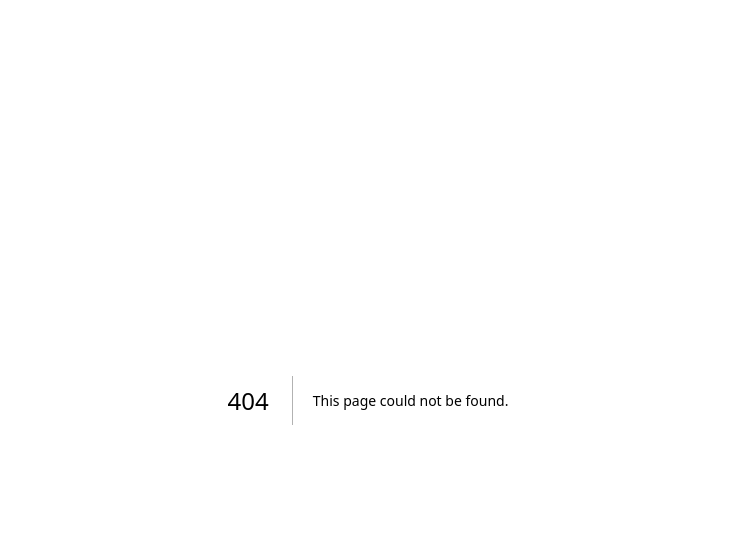
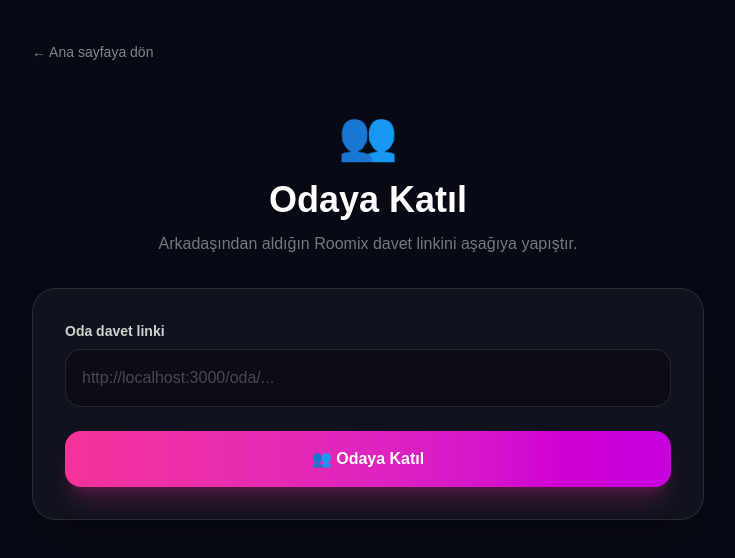
Before and after one commit to yardimcimurat5555-byte/Roomix, a Next.js app: page /oda-katil in a window 1280 px wide. Before the commit this address had no page. Shown: the top 558 px of the page, without its empty margins (272-1007 px from the left). Built offline with nearby package versions, Linux system fonts and the light colour scheme.

Commit message:
Odaya katıl sistemi eklendi

```diff
--- /dev/null
+++ b/app/oda-katil/page.tsx
@@ -0,0 +1,89 @@
+"use client";
+
+import { useState } from "react";
+
+export default function OdaKatilPage() {
+  const [link, setLink] = useState("");
+  const [hata, setHata] = useState("");
+
+  function odayaGit(e: React.FormEvent) {
+    e.preventDefault();
+    setHata("");
+
+    const temizLink = link.trim();
+
+    if (!temizLink) {
+      setHata("Lütfen oda davet linkini gir.");
+      return;
+    }
+
+    try {
+      const url = new URL(temizLink);
+
+      if (!url.pathname.startsWith("/oda/")) {
+        setHata("Geçerli bir Roomix oda linki gir.");
+        return;
+      }
+
+      window.location.href = url.pathname;
+    } catch {
+      setHata("Geçerli bir oda linki gir.");
+    }
+  }
+
+  return (
+    <main className="min-h-screen bg-[#070914] px-5 py-10 text-white">
+      <div className="mx-auto max-w-2xl">
+        <a
+          href="/"
+          className="inline-flex items-center gap-2 text-sm text-white/50 transition hover:text-white"
+        >
+          ← Ana sayfaya dön
+        </a>
+
+        <div className="mt-12 text-center">
+          <div className="text-5xl">👥</div>
+
+          <h1 className="mt-5 text-3xl font-black sm:text-4xl">
+            Odaya Katıl
+          </h1>
+
+          <p className="mt-3 text-white/45">
+            Arkadaşından aldığın Roomix davet linkini aşağıya yapıştır.
+          </p>
+        </div>
+
+        <form
+          onSubmit={odayaGit}
+          className="mt-8 rounded-3xl border border-white/10 bg-white/[0.04] p-6 shadow-2xl sm:p-8"
+        >
+          <label className="mb-2 block text-sm font-semibold text-white/80">
+            Oda davet linki
+          </label>
+
+          <input
+            type="url"
+            value={link}
+            onChange={(e) => setLink(e.target.value)}
+            placeholder="http://localhost:3000/oda/..."
+            required
+            className="w-full rounded-2xl border border-white/10 bg-black/30 px-4 py-4 text-white outline-none transition placeholder:text-white/25 focus:border-pink-500"
+          />
+
+          {hata && (
+            <div className="mt-4 rounded-2xl border border-red-500/20 bg-red-500/10 px-4 py-3 text-sm text-red-200">
+              {hata}
+            </div>
+          )}
+
+          <button
+            type="submit"
+            className="mt-6 w-full rounded-2xl bg-gradient-to-r from-pink-500 to-fuchsia-600 px-6 py-4 font-bold shadow-xl shadow-pink-500/20 transition hover:opacity-90"
+          >
+            👥 Odaya Katıl
+          </button>
+        </form>
+      </div>
+    </main>
+  );
+}
--- a/app/page.tsx
+++ b/app/page.tsx
@@ -131,9 +131,9 @@
                 <a href="/oda-olustur" className="rounded-2xl bg-gradient-to-r from-pink-500 to-fuchsia-600 px-7 py-4 font-bold shadow-xl shadow-pink-500/20">
                   🎥 Oda Oluştur
                 </a>
-                <button className="rounded-2xl border border-white/20 bg-white/5 px-7 py-4 font-bold">
+                <a href="/oda-katil" className="rounded-2xl border border-white/20 bg-white/5 px-7 py-4 font-bold">
                   👥 Odaya Katıl
-                </button>
+                </a>
               </div>
 
               <div className="mt-7 flex items-center gap-3 text-sm text-white/50">
```
